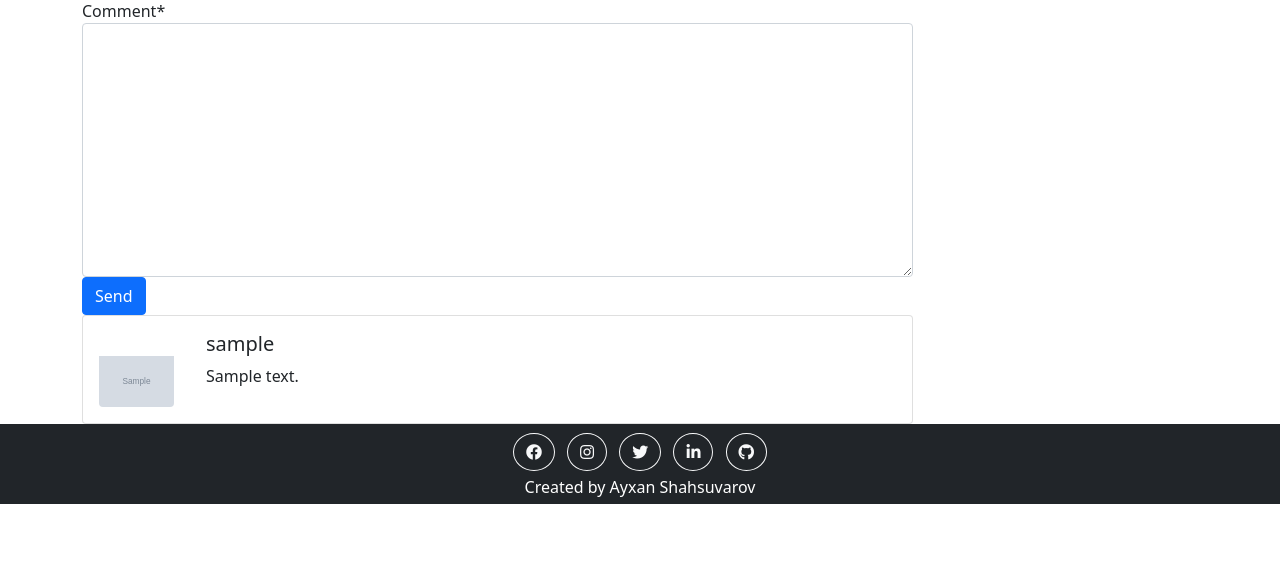
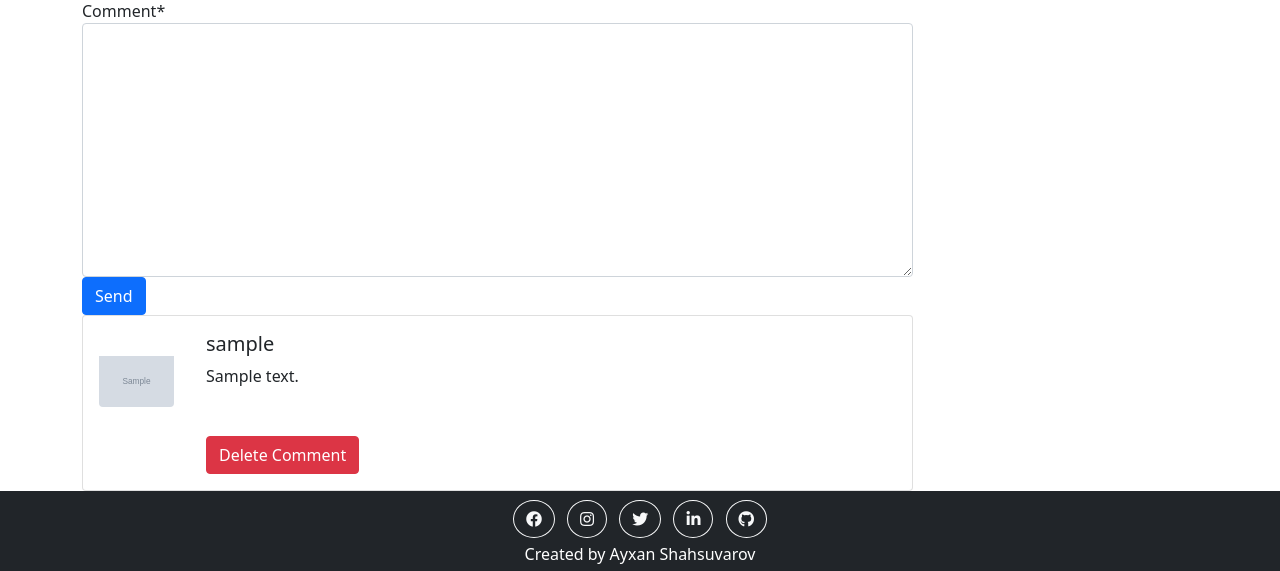
Before and after one commit to Ayxan-z/serbestisler.online, a Django app: a page that uses blog/templates/pages/detail.html in a window 1280 px wide. Shown: the part 414-985 px from the top of the page. Before the commit the page ends 918 px from the top, so only its background shows below. Run offline with Django 3.2, Linux system fonts and the light colour scheme; a user stored in the database is signed in; tables that the repository leaves empty hold one stand-in row (values such as "Sample post"); grey boxes marked "Sample" are stand-in pictures; some libraries are stand-ins or nearby versions.

Commit message:
added delete comment button

```diff
--- a/blog/templates/pages/detail.html
+++ b/blog/templates/pages/detail.html
@@ -56,6 +56,13 @@
     <div>
       <h5 class="card-title">{{comment.author.username}}</h5>
       <p class="card-text">{{comment.comment}}</p>
+
+      {% if request.user == comment.author or request.user == article.author %}
+        <p>
+          <a class="btn btn-danger mt-5" href="{% url 'delete-comment' comment.id %}">Delete Comment</a>
+        </p>
+      {% endif %}
+
     </div>
   </div>
 </div>
--- a/blog/urls.py
+++ b/blog/urls.py
@@ -9,5 +9,6 @@ urlpatterns = [
     path('detail/<slug:slug>', views.detail, name='detail'),
     path('update-article/<slug:slug>', views.update_article, name='update-article'),
     path('delete-article/<slug:slug>', views.delete_article, name='delete-article'),
+    path('delete-comment/<int:id>', views.delete_comment, name='delete-comment'),
     path('add-article', views.add_article, name='add-article'),
 ]
--- a/blog/views/__init__.py
+++ b/blog/views/__init__.py
@@ -6,3 +6,4 @@ from .detail import detail
 from .add_article import add_article
 from .update_article import update_article
 from .delete_article import delete_article
+from .delete_comment import delete_comment
```
Also changed, not shown: blog/views/delete_comment.py (added, +13 -0 lines).
